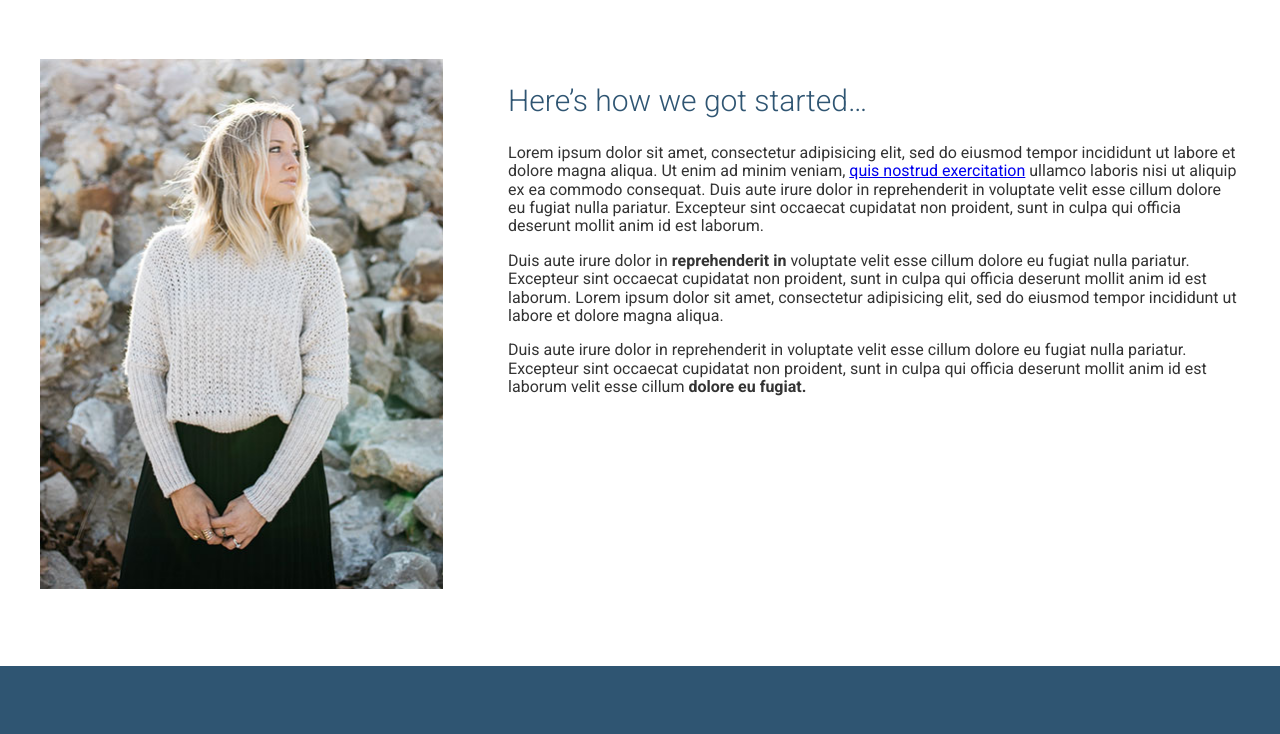
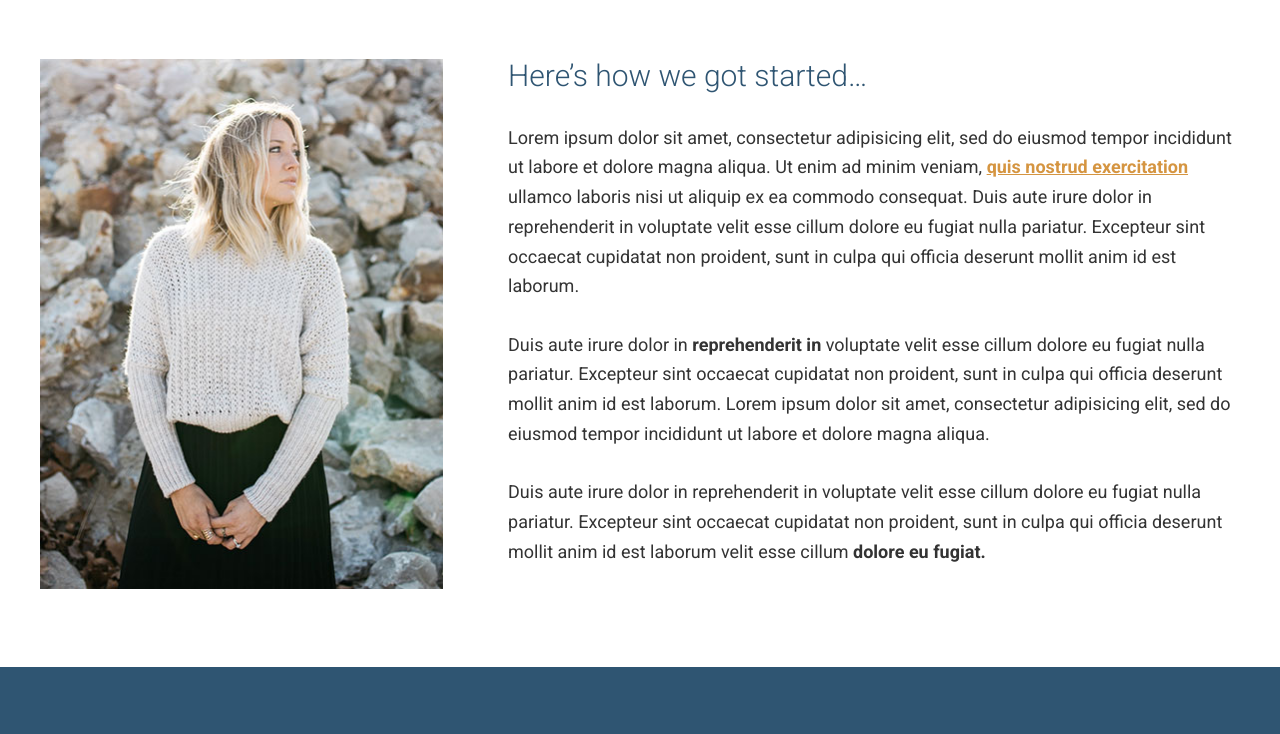
Before and after one commit to dkc1001/web-viatges, a website: page app/index.html in a window 1280 px wide. Shown: the part 1486-2220 px from the top of the page. Drawn offline with Linux system fonts and the light colour scheme.

Commit message:
Completed large hero and intro content block

```diff
--- a/app/assets/styles/base/_global.css
+++ b/app/assets/styles/base/_global.css
@@ -11,3 +11,7 @@ img {
 * {
 	box-sizing: border-box;
 }
+
+a {
+	color: $mainOrange;
+}
--- /dev/null
+++ b/app/assets/styles/modules/_generic-content-container.css
@@ -0,0 +1,15 @@
+.generic-content-container{
+
+	p{
+		line-height: 1.65;
+		margin: 1.8rem 0;
+
+		@mixin atSmall{
+			font-size: 1.125rem;
+		}
+	}
+
+	p a{
+		font-weight: 700;
+	}
+}
--- a/app/assets/styles/modules/_headline.css
+++ b/app/assets/styles/modules/_headline.css
@@ -40,4 +40,8 @@
 	&--b-margin-large {
 		margin-bottom: 1.6em;
 	}
+
+	&--no-t-margin {
+		margin-top: 0;
+	}
 }
--- a/app/assets/styles/styles.css
+++ b/app/assets/styles/styles.css
@@ -1,10 +1,11 @@
 @import "normalize.css";
-@import "base/_global";
 @import "base/_variables";
 @import "base/_mixins";
+@import "base/_global";
 @import "modules/_large-hero";
 @import "modules/_btn";
 @import "modules/_wrapper";
 @import "modules/_page-section";
 @import "modules/_headline";
 @import "modules/_row";
+@import "modules/_generic-content-container";
--- a/app/index.html
+++ b/app/index.html
@@ -45,21 +45,23 @@
       <h2 class="headline headline--centered headline--light headline--b-margin-small">The first trip we planned <strong>was our own.</strong></h2>
       <h3 class="headline headline--centered headline--orange headline--small headline--narrow headline--light headline--b-margin-large">Ever since, we&rsquo;ve been working to make travel <strong>better for everyone.</strong></h3>
       <div class="wrapper wrapper--medium wrapper--b-margin">
-        <img src="assets/images/first-trip.jpg" alt="Couple walking down a street.">
+        <img sizes="(min-width: 970px) 976px, 100vw" srcset="assets/images/first-trip-low-res 565w.jpg, assets/images/first-trip.jpg 976w, assets/images/first-trip-hi-dpi.jpg 1952w" alt="Couple walking down a street.">
       </div>
       <div class="row row--gutters">
-        <div class="row__medium-4 row__medium-4--larger">
+        <div class="row__medium-4 row__medium-4--larger row__b-margin-until-medium">
           <picture>
-            <source srcset="assets/images/our-start.jpg 404w, assets/images/our-start.jpg 808w" media="(min-width: 1020px)">
-            <source srcset="assets/images/our-start-portrait.jpg" media="(min-width: 800px)">
-            <img src="assets/images/our-start-landscape.jpg" alt="Our founder, Jane Doe">
+            <source sizes="404px" srcset="assets/images/our-start.jpg 404w, assets/images/our-star-hi-dpi.jpg 808w" media="(min-width: 1020px)">
+            <source sizes="320px" srcset="assets/images/our-start-portrait.jpg 382w, assets/images/our-start-portrait-hi-dpi.jpg 764w" media="(min-width: 800px)">
+            <img srcset="assets/images/our-start-landscape.jpg 800w, assets/images/our-start-landscape-hi-dpi.jpg 1600w" alt="Our founder, Jane Doe">
           </picture>
         </div>
         <div class="row__medium-8 row__medium-8--smaller">
-           <h2 class="headline">Here&rsquo;s how we got started&hellip;</h2>
-        <p>Lorem ipsum dolor sit amet, consectetur adipisicing elit, sed do eiusmod tempor incididunt ut labore et dolore magna aliqua. Ut enim ad minim veniam, <a href="#">quis nostrud exercitation</a> ullamco laboris nisi ut aliquip ex ea commodo consequat. Duis aute irure dolor in reprehenderit in voluptate velit esse cillum dolore eu fugiat nulla pariatur. Excepteur sint occaecat cupidatat non proident, sunt in culpa qui officia deserunt mollit anim id est laborum.</p>
-        <p>Duis aute irure dolor in <strong>reprehenderit in</strong> voluptate velit esse cillum dolore eu fugiat nulla pariatur. Excepteur sint occaecat cupidatat non proident, sunt in culpa qui officia deserunt mollit anim id est laborum. Lorem ipsum dolor sit amet, consectetur adipisicing elit, sed do eiusmod tempor incididunt ut labore et dolore magna aliqua.</p>
-        <p>Duis aute irure dolor in reprehenderit in voluptate velit esse cillum dolore eu fugiat nulla pariatur. Excepteur sint occaecat cupidatat non proident, sunt in culpa qui officia deserunt mollit anim id est laborum velit esse cillum <strong>dolore eu fugiat.</strong></p>
+          <div class="generic-content-container">
+            <h2 class="headline headline--no-t-margin">Here&rsquo;s how we got started&hellip;</h2>
+            <p>Lorem ipsum dolor sit amet, consectetur adipisicing elit, sed do eiusmod tempor incididunt ut labore et dolore magna aliqua. Ut enim ad minim veniam, <a href="#">quis nostrud exercitation</a> ullamco laboris nisi ut aliquip ex ea commodo consequat. Duis aute irure dolor in reprehenderit in voluptate velit esse cillum dolore eu fugiat nulla pariatur. Excepteur sint occaecat cupidatat non proident, sunt in culpa qui officia deserunt mollit anim id est laborum.</p>
+            <p>Duis aute irure dolor in <strong>reprehenderit in</strong> voluptate velit esse cillum dolore eu fugiat nulla pariatur. Excepteur sint occaecat cupidatat non proident, sunt in culpa qui officia deserunt mollit anim id est laborum. Lorem ipsum dolor sit amet, consectetur adipisicing elit, sed do eiusmod tempor incididunt ut labore et dolore magna aliqua.</p>
+            <p>Duis aute irure dolor in reprehenderit in voluptate velit esse cillum dolore eu fugiat nulla pariatur. Excepteur sint occaecat cupidatat non proident, sunt in culpa qui officia deserunt mollit anim id est laborum velit esse cillum <strong>dolore eu fugiat.</strong></p>
+          </div>
         </div>
       </div>
     </div>
--- a/app/temp/styles/styles.css
+++ b/app/temp/styles/styles.css
@@ -465,6 +465,10 @@ img {
 	        box-sizing: border-box;
 }
 
+a {
+	color: #d59541;
+}
+
 .large-hero {
 	border-bottom: 10px solid #2f5572;
 	position: relative;
@@ -650,6 +654,10 @@ img {
 		margin-bottom: 1.6em;
 	}
 
+.headline--no-t-margin {
+		margin-top: 0;
+	}
+
 .row::after {
 		content: "";
 		clear: both;
@@ -664,7 +672,15 @@ img {
 		padding-right: 65px;
 	}
 
+.row__b-margin-until-medium {
+		margin-bottom: 1rem;
+	}
+
 @media (min-width: 800px) {
+
+		.row__b-margin-until-medium {
+			margin-bottom: 0;
+		}
 
 		.row__medium-4 {
 			float: left;
@@ -684,3 +700,19 @@ img {
 			width: 63%;
 		}
 	}
+
+.generic-content-container p{
+		line-height: 1.65;
+		margin: 1.8rem 0;
+	}
+
+@media (min-width: 530px) {
+
+.generic-content-container p{
+			font-size: 1.125rem
+	}
+	}
+
+.generic-content-container p a{
+		font-weight: 700;
+	}
```
Also changed, not shown: app/assets/styles/modules/_row.css (+8 -0 lines).
